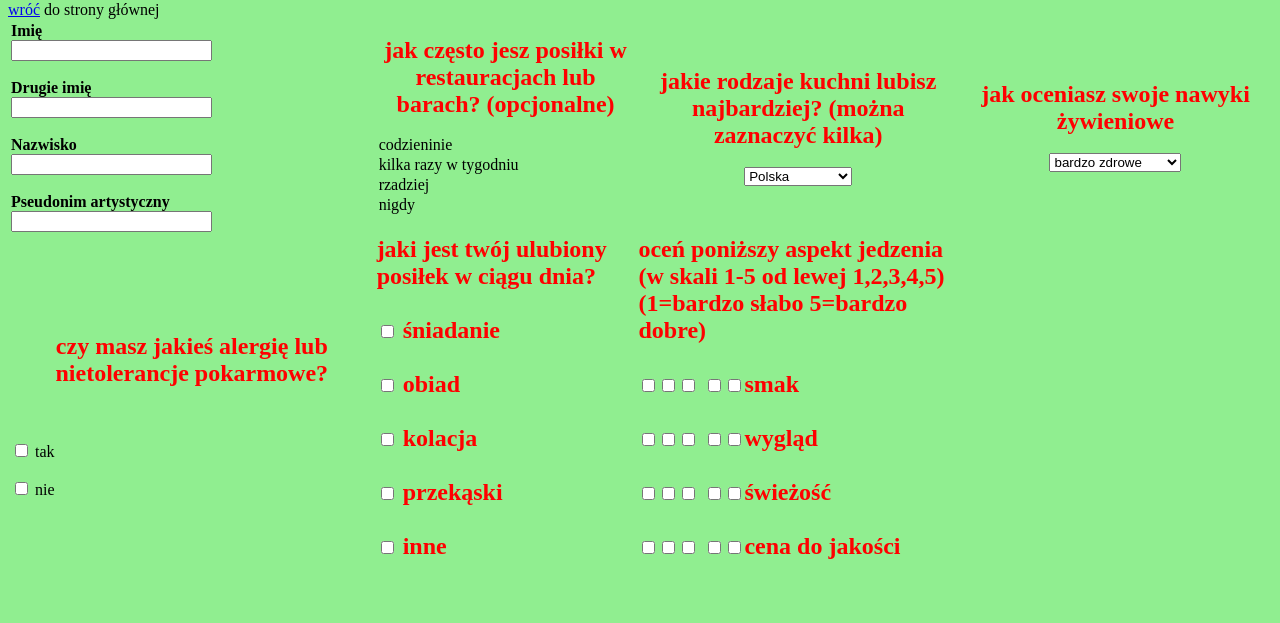
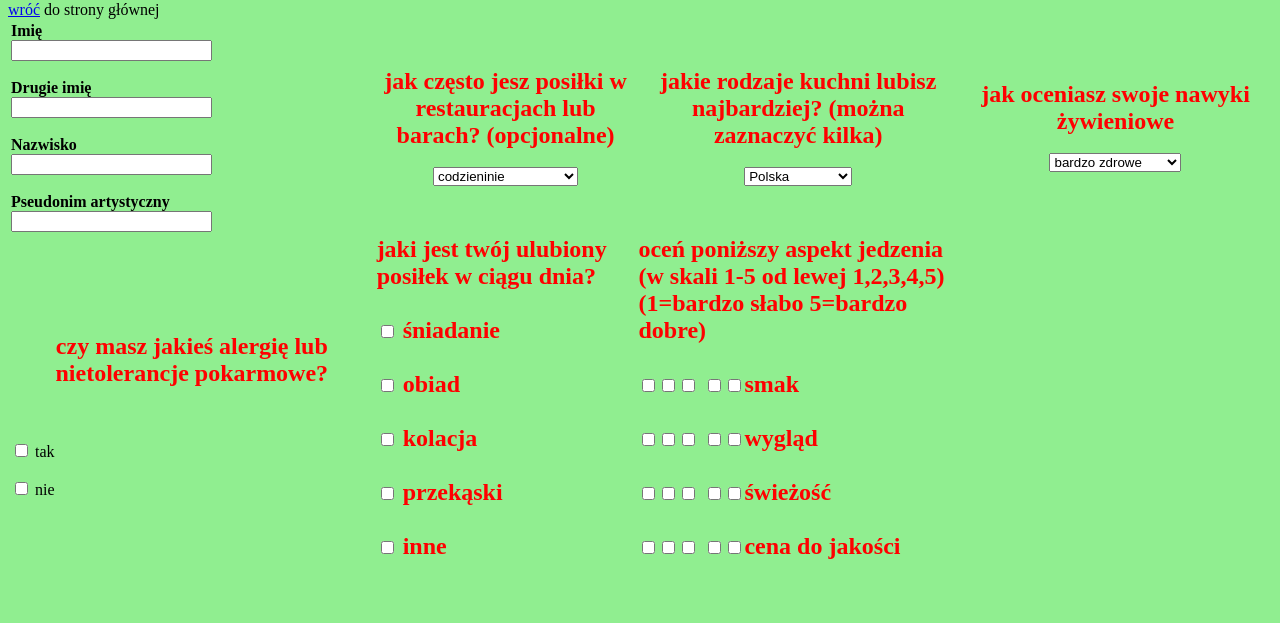
Before and after one commit to Zakozny/dydaktyka, a plain HTML site: page formularz_matłach.html in a window 1280 px wide. Shown: the part 177-800 px from the top of the page. Drawn offline with Linux system fonts and the light colour scheme.

Commit message:
Update formularz_matłach.html

```diff
--- a/formularz_matłach.html
+++ b/formularz_matłach.html
@@ -27,9 +27,10 @@
                                <br><br>
                              <b>Pseudonim artystyczny</b>&nbsp &nbsp<input name="login" size="22"><nobr>
 <br>
-                          </TD>
+                             </TD>
                           <TD width="300">
                           <center><font size="5" color="red"><b>jak często jesz posiłki w restauracjach lub barach? (opcjonalne)</b></font></center><br>
+                           <center>  <select>
                                  <option value="codziennie">codzieninie</option>
                                  <option value="kilka razy w tygodniu">kilka razy w tygodniu</option>
                                  <option value="rzadziej">rzadziej</option>
```
